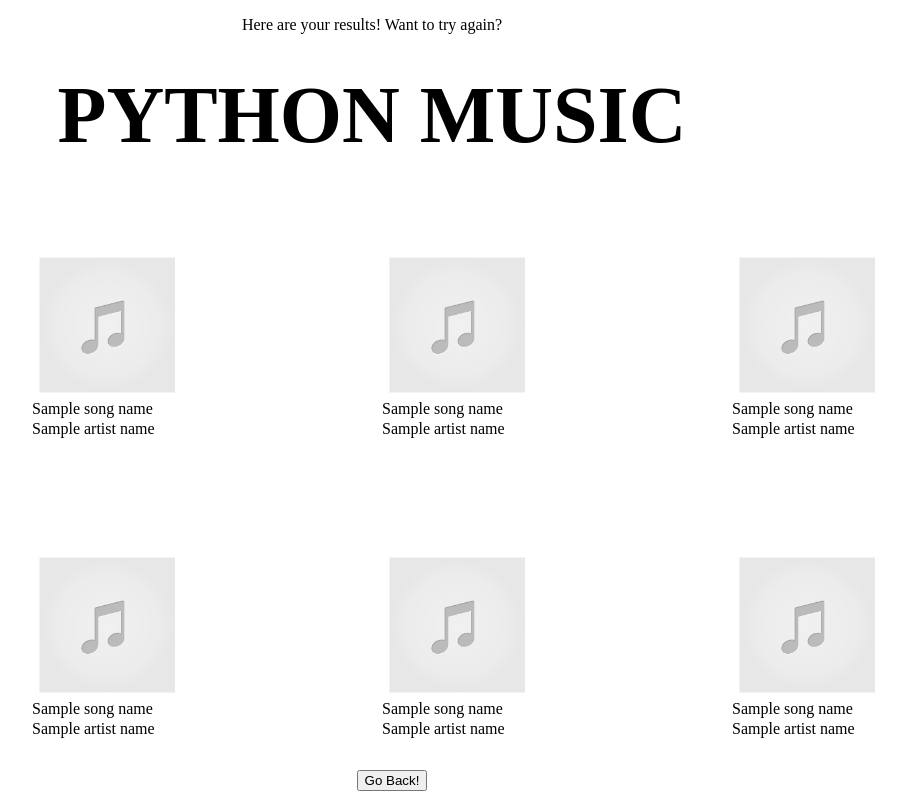
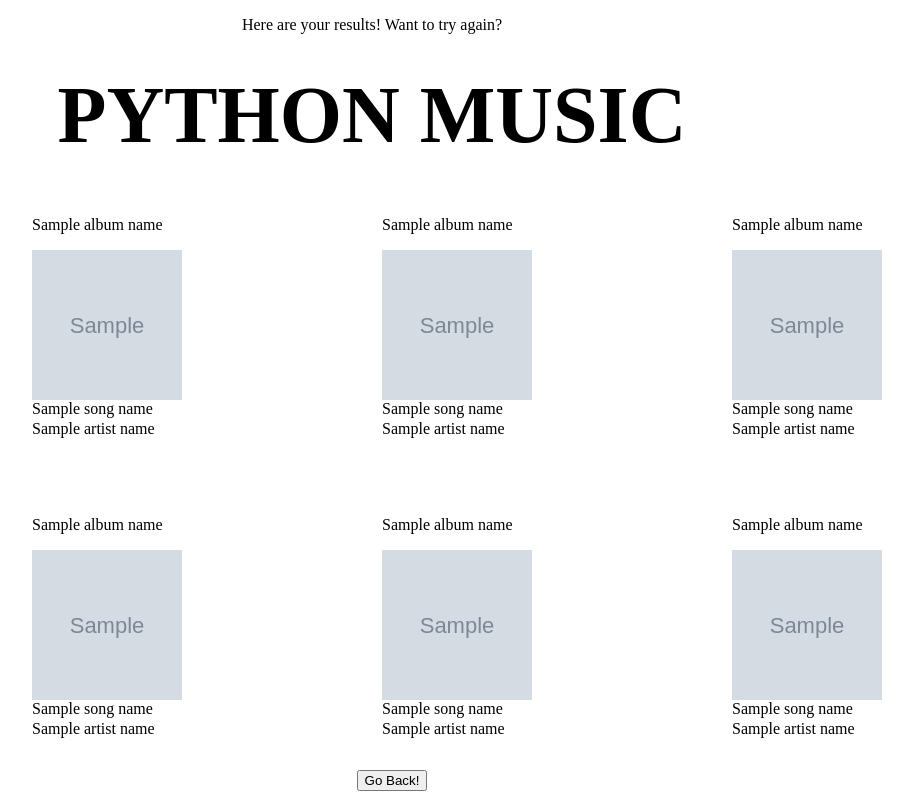
Before and after one commit to MikalWhaley/PythonMusic, a Flask app: template templates/results.html in a window 1280 px wide. Shown: the whole page, without its empty margins (268-1181 px from the left). Run offline with Flask 2, Linux system fonts and the light colour scheme; the template is opened without the code that fills it: most values are stand-ins (such as "Sample title", 1, 10 or a date in 2020); grey boxes marked "Sample" are stand-in pictures; some libraries are stand-ins or nearby versions.

Commit message:
fixed album artwork API

```diff
--- a/main.py
+++ b/main.py
@@ -40,15 +40,19 @@ def my_form_post():
 
 
 	for i in range(len(album_names)):
-		art_Search = "http://ws.audioscrobbler.com/2.0/?method=album.getinfo&api_key=e88853d03b96eefc3b794d51cbe626ff&artist=" + artist_names[4] + "&album="  + album_names[4] + "&format=json"
+		art_Search = "http://ws.audioscrobbler.com/2.0/?method=album.getinfo&api_key=e88853d03b96eefc3b794d51cbe626ff&artist=" + artist_names[i] + "&album="  + album_names[i] + "&format=json"
 		cover_response = requests.request("GET", art_Search)
 		data = json.loads(cover_response.text)
 
-		# if(data["message"] == "Album not found"):
-		# 	cover_art.append('/static/placeholder.png')
-		# # 	cover_art.append(data["album"]["image"][3]["#text"])
-		# else:
-		# 	cover_art.append(data["album"]["image"][3]["#text"])
+		if (len(data) == 3):
+			cover_art.append('/static/placeholder.png')
+			# cover_art.append(data["album"]["image"][3]["#text"])
+		elif(data["album"]["image"][3]["#text"] == ""):
+			cover_art.append('/static/placeholder.png')
+		else:
+			cover_art.append(data["album"]["image"][3]["#text"])
+			# cover_art.append('/static/placeholder.png')
+
 
 
 
--- a/templates/results.html
+++ b/templates/results.html
@@ -54,11 +54,11 @@
       <!--<label for="user">user</label>-->
       <input type="submit" name="Enter your song" style="position:relative; top: 720px; left: 20px;" value="Go Back!">
 
-      <p style="color: white; position: absolute; left: 300px; top: 200px">{{album_names[0]}} </p>
+      <p style="color: black; position: absolute; left: 300px; top: 200px">{{album_names[0]}} </p>
 
       <a href="https://en.wikipedia.org/wiki/News_of_the_World_(album)">
 
-      <img src="static/placeholder.png" alt="Queen" width="150" height="150" style="position: absolute; left: 300px; top: 250px;">
+      <img src="{{cover_art[0]}}" alt="Queen" width="150" height="150" style="position: absolute; left: 300px; top: 250px;">
       </a>
 
       <p1 style="position: absolute; left: 300px; top: 400px">{{song_names[0]}}</p1>
@@ -66,9 +66,9 @@
       <p2 style="position: absolute; left: 300px; top: 420px">{{artist_names[0]}}</p2>
 
       <!-- album 2 -->
-      <p style="color: white; position: absolute; left: 650px; top: 200px">{{album_names[1]}} </p>
+      <p style="color: black; position: absolute; left: 650px; top: 200px">{{album_names[1]}} </p>
       <a href="https://en.wikipedia.org/wiki/News_of_the_World_(album)">
-      <img src="static/placeholder.png" alt="Queen" width="150" height="150" style="position: absolute; left: 650px; top: 250px;">
+      <img src="{{cover_art[1]}}" alt="Queen" width="150" height="150" style="position: absolute; left: 650px; top: 250px;">
 
       </a>
 
@@ -77,34 +77,34 @@
       <p2 style="position: absolute; left: 650px; top: 420px">{{artist_names[1]}}</p2>
 
       <!-- album 3 -->
-      <p style="color: white; position: absolute; left: 1000px; top: 200px">{{album_names[2]}} </p>
+      <p style="color: black; position: absolute; left: 1000px; top: 200px">{{album_names[2]}} </p>
       <a href="https://en.wikipedia.org/wiki/News_of_the_World_(album)">
-      <img src="static/placeholder.png" alt="Queen" width="150" height="150" style="position: absolute; left: 1000px; top: 250px;">
+      <img src="{{cover_art[2]}}" alt="Queen" width="150" height="150" style="position: absolute; left: 1000px; top: 250px;">
       </a>
       <p1 style="position: absolute; left: 1000px; top: 400px">{{song_names[2]}}</p1>
       <p2 style="position: absolute; left: 1000px; top: 420px">{{artist_names[2]}}</p2>
 
       <!-- album 4 -->
-      <p style="color: white; position: absolute; left: 300px; top: 500px">{{album_names[3]}} </p>
+      <p style="color: black; position: absolute; left: 300px; top: 500px">{{album_names[3]}} </p>
 
       <a href="https://en.wikipedia.org/wiki/News_of_the_World_(album)">
-      <img src="static/placeholder.png" alt="Queen" width="150" height="150" style="position: absolute; left: 300px; top: 550px;">
+      <img src="{{cover_art[3]}}" alt="Queen" width="150" height="150" style="position: absolute; left: 300px; top: 550px;">
       </a>
       <p1 style="position: absolute; left: 300px; top: 700px">{{song_names[3]}}</p1>
       <p2 style="position: absolute; left: 300px; top: 720px">{{artist_names[3]}}</p2>
 
       <!-- album 5 -->
-      <p style="color: white; position: absolute; left: 650px; top: 500px">{{album_names[4]}} </p>
+      <p style="color: black; position: absolute; left: 650px; top: 500px">{{album_names[4]}} </p>
       <a href="https://en.wikipedia.org/wiki/News_of_the_World_(album)">
-      <img src="static/placeholder.png" alt="Queen" width="150" height="150" style="position: absolute; left: 650px; top: 550px;">
+      <img src="{{cover_art[4]}}" alt="Queen" width="150" height="150" style="position: absolute; left: 650px; top: 550px;">
       </a>
       <p1 style="position: absolute; left: 650px; top: 700px">{{song_names[4]}}</p1>
       <p2 style="position: absolute; left: 650px; top: 720px">{{artist_names[4]}}</p2>
 
       <!-- album 6 -->
-      <p style="color: white; position: absolute; left: 1000px; top: 500px">{{album_names[5]}} </p>
+      <p style="color: black; position: absolute; left: 1000px; top: 500px">{{album_names[5]}} </p>
       <a href="https://en.wikipedia.org/wiki/News_of_the_World_(album)">
-      <img src="static/placeholder.png" alt="Queen" width="150" height="150" style="position: absolute; left: 1000px; top: 550px;">
+      <img src="{{cover_art[5]}}" alt="Queen" width="150" height="150" style="position: absolute; left: 1000px; top: 550px;">
       </a>
       <p1 style="position: absolute; left: 1000px; top: 700px">{{song_names[5]}}</p1>
       <p2 style="position: absolute; left: 1000px; top: 720px">{{artist_names[5]}}</p2>
```
